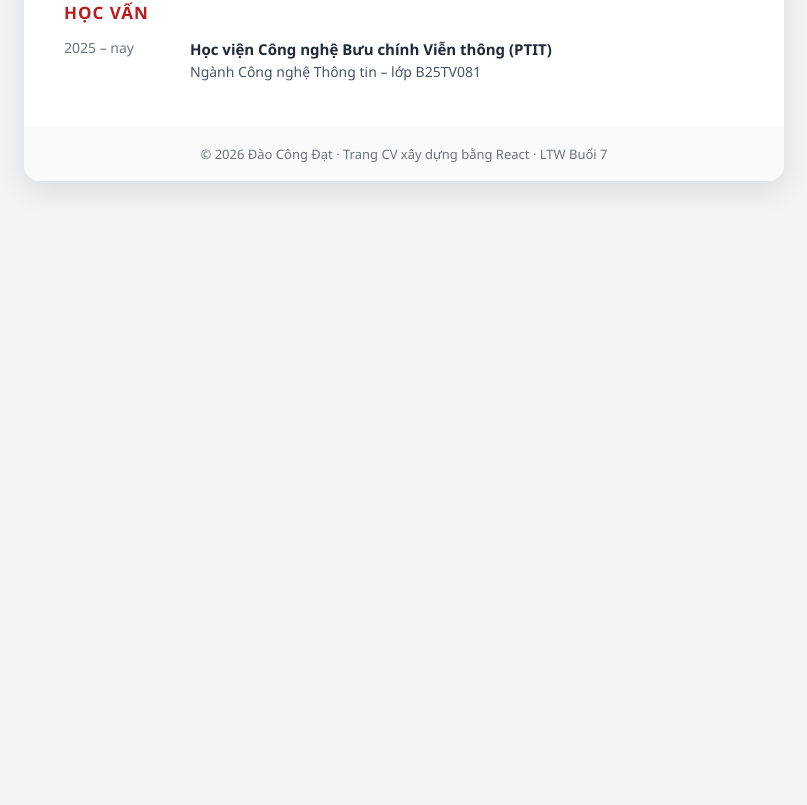
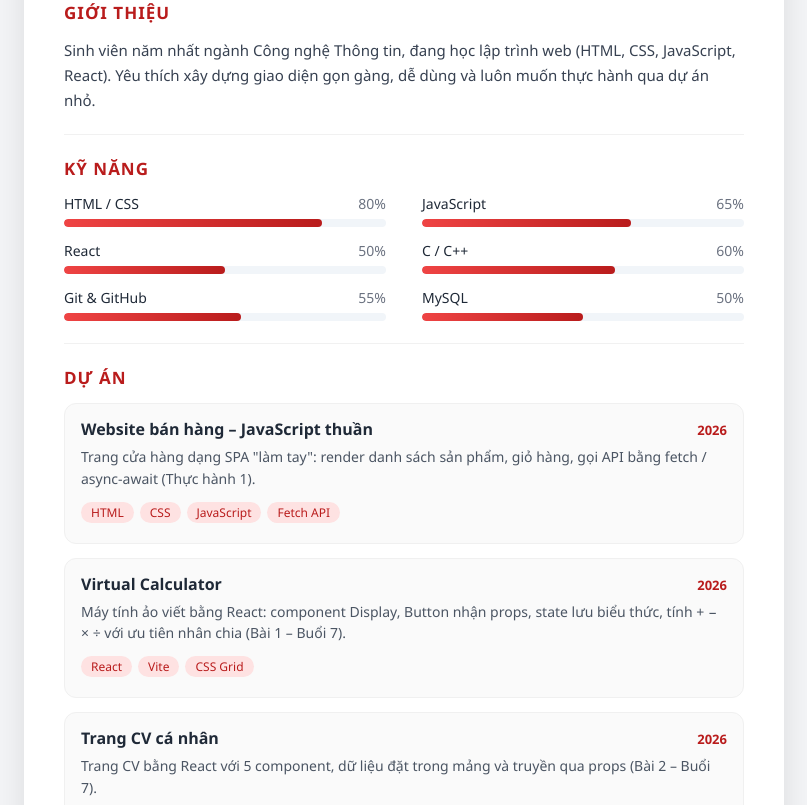
Before and after one commit to Datdaocong/B25DCTV081---BT7, a React (Vite) app: page / in a window 1280 px wide. Shown: the part 335-1140 px from the top of the page, without its empty margins (236-1043 px from the left). Before the commit the page ends 800 px from the top, so only its background shows below. Built offline with nearby package versions, Linux system fonts and the light colour scheme.

Commit message:
Thêm SkillList, ProjectList nhận dữ liệu mảng qua props và dữ liệu CV

```diff
--- a/src/App.css
+++ b/src/App.css
@@ -105,6 +105,105 @@
   font-size: 14px;
 }
 
+/* ===== Giới thiệu ===== */
+.summary {
+  margin: 0;
+  line-height: 1.65;
+  color: #374151;
+  font-size: 15px;
+}
+
+/* ===== Kỹ năng ===== */
+.skill-list {
+  list-style: none;
+  margin: 0;
+  padding: 0;
+  display: grid;
+  grid-template-columns: 1fr 1fr;
+  gap: 14px 36px;
+}
+
+.skill-head {
+  display: flex;
+  justify-content: space-between;
+  font-size: 14px;
+  margin-bottom: 6px;
+}
+
+.skill-percent {
+  color: #6b7280;
+}
+
+.skill-bar {
+  height: 8px;
+  border-radius: 99px;
+  background: #f1f5f9;
+  overflow: hidden;
+}
+
+.skill-bar-fill {
+  height: 100%;
+  border-radius: 99px;
+  background: linear-gradient(90deg, #ef4444, #b91c1c);
+}
+
+/* ===== Dự án ===== */
+.project-list {
+  display: grid;
+  gap: 14px;
+}
+
+.project-card {
+  background: #fafafa;
+  border: 1px solid #f0f0f0;
+  border-radius: 12px;
+  padding: 14px 16px;
+}
+
+.project-head {
+  display: flex;
+  align-items: baseline;
+  justify-content: space-between;
+  gap: 12px;
+}
+
+.project-card h3 {
+  margin: 0;
+  font-size: 16px;
+}
+
+.project-year {
+  color: #b91c1c;
+  font-size: 13px;
+  font-weight: 600;
+}
+
+.project-card p {
+  margin: 6px 0 10px;
+  color: #4b5563;
+  font-size: 14px;
+  line-height: 1.55;
+}
+
+.tech-chip {
+  display: inline-block;
+  margin: 0 6px 6px 0;
+  padding: 2px 10px;
+  border-radius: 99px;
+  background: #fee2e2;
+  color: #b91c1c;
+  font-size: 12px;
+}
+
+/* ===== Ngoại ngữ ===== */
+.lang-list {
+  margin: 0;
+  padding-left: 20px;
+  color: #374151;
+  font-size: 14px;
+  line-height: 1.9;
+}
+
 /* ===== Footer ===== */
 .footer {
   padding: 18px;
--- a/src/App.jsx
+++ b/src/App.jsx
@@ -1,22 +1,10 @@
 import Header from "./components/Header.jsx";
 import Section from "./components/Section.jsx";
+import SkillList from "./components/SkillList.jsx";
+import ProjectList from "./components/ProjectList.jsx";
 import Footer from "./components/Footer.jsx";
+import { profile, skills, projects, education, languages } from "./data/cv.js";
 import "./App.css";
-
-// Dữ liệu tạm thời đặt trong App – commit sau sẽ tách ra file riêng
-const profile = {
-  name: "Đào Công Đạt",
-  title: "Sinh viên Công nghệ Thông tin – Học viện Công nghệ Bưu chính Viễn thông (PTIT)",
-  contacts: ["datdc.b25tv081@stu.ptit.edu.vn", "Hà Nội, Việt Nam"],
-};
-
-const education = [
-  {
-    time: "2025 – nay",
-    school: "Học viện Công nghệ Bưu chính Viễn thông (PTIT)",
-    detail: "Ngành Công nghệ Thông tin – lớp B25TV081",
-  },
-];
 
 export default function App() {
   return (
@@ -24,7 +12,20 @@ export default function App() {
       <Header profile={profile} />
 
       <main className="page-main">
-        {/* Section là khung chung – nội dung bên trong truyền qua children */}
+        {/* Mỗi Section là một khung mục: title truyền qua props,
+            nội dung bên trong cặp thẻ truyền qua children */}
+        <Section title="Giới thiệu">
+          <p className="summary">{profile.summary}</p>
+        </Section>
+
+        <Section title="Kỹ năng">
+          <SkillList skills={skills} />
+        </Section>
+
+        <Section title="Dự án">
+          <ProjectList projects={projects} />
+        </Section>
+
         <Section title="Học vấn">
           {education.map((item) => (
             <div className="edu-row" key={item.school}>
@@ -36,6 +37,16 @@ export default function App() {
             </div>
           ))}
         </Section>
+
+        <Section title="Ngoại ngữ">
+          <ul className="lang-list">
+            {languages.map((lang) => (
+              <li key={lang.name}>
+                <strong>{lang.name}</strong> — {lang.level}
+              </li>
+            ))}
+          </ul>
+        </Section>
       </main>
 
       <Footer name={profile.name} />
--- /dev/null
+++ b/src/components/ProjectList.jsx
@@ -0,0 +1,23 @@
+// ProjectList – nhận mảng dự án qua props, mỗi dự án vẽ một thẻ
+export default function ProjectList({ projects }) {
+  return (
+    <div className="project-list">
+      {projects.map((project) => (
+        <article className="project-card" key={project.id}>
+          <header className="project-head">
+            <h3>{project.name}</h3>
+            <span className="project-year">{project.year}</span>
+          </header>
+          <p>{project.description}</p>
+          <div className="project-tech">
+            {project.tech.map((tech) => (
+              <span className="tech-chip" key={tech}>
+                {tech}
+              </span>
+            ))}
+          </div>
+        </article>
+      ))}
+    </div>
+  );
+}
--- /dev/null
+++ b/src/components/SkillList.jsx
@@ -0,0 +1,18 @@
+// SkillList – nhận mảng kỹ năng qua props và vẽ thanh mức độ cho từng kỹ năng
+export default function SkillList({ skills }) {
+  return (
+    <ul className="skill-list">
+      {skills.map((skill) => (
+        <li className="skill" key={skill.name}>
+          <div className="skill-head">
+            <span>{skill.name}</span>
+            <span className="skill-percent">{skill.level}%</span>
+          </div>
+          <div className="skill-bar">
+            <div className="skill-bar-fill" style={{ width: `${skill.level}%` }} />
+          </div>
+        </li>
+      ))}
+    </ul>
+  );
+}
--- /dev/null
+++ b/src/data/cv.js
@@ -0,0 +1,67 @@
+// Dữ liệu CV gom về một file – App đọc và truyền xuống từng component qua props.
+// Muốn sửa CV chỉ cần sửa file này, không phải sửa component.
+
+export const profile = {
+  name: "Đào Công Đạt",
+  title: "Sinh viên Công nghệ Thông tin – Học viện Công nghệ Bưu chính Viễn thông (PTIT)",
+  summary:
+    "Sinh viên năm nhất ngành Công nghệ Thông tin, đang học lập trình web " +
+    "(HTML, CSS, JavaScript, React). Yêu thích xây dựng giao diện gọn gàng, " +
+    "dễ dùng và luôn muốn thực hành qua dự án nhỏ.",
+  contacts: ["datdc.b25tv081@stu.ptit.edu.vn", "Hà Nội, Việt Nam"],
+};
+
+// Mảng kỹ năng – truyền vào SkillList qua props
+export const skills = [
+  { name: "HTML / CSS", level: 80 },
+  { name: "JavaScript", level: 65 },
+  { name: "React", level: 50 },
+  { name: "C / C++", level: 60 },
+  { name: "Git & GitHub", level: 55 },
+  { name: "MySQL", level: 50 },
+];
+
+// Mảng dự án – truyền vào ProjectList qua props
+export const projects = [
+  {
+    id: 1,
+    name: "Website bán hàng – JavaScript thuần",
+    year: 2026,
+    description:
+      "Trang cửa hàng dạng SPA \"làm tay\": render danh sách sản phẩm, giỏ hàng, " +
+      "gọi API bằng fetch / async-await (Thực hành 1).",
+    tech: ["HTML", "CSS", "JavaScript", "Fetch API"],
+  },
+  {
+    id: 2,
+    name: "Virtual Calculator",
+    year: 2026,
+    description:
+      "Máy tính ảo viết bằng React: component Display, Button nhận props, " +
+      "state lưu biểu thức, tính + − × ÷ với ưu tiên nhân chia (Bài 1 – Buổi 7).",
+    tech: ["React", "Vite", "CSS Grid"],
+  },
+  {
+    id: 3,
+    name: "Trang CV cá nhân",
+    year: 2026,
+    description:
+      "Trang CV bằng React với 5 component, dữ liệu đặt trong mảng và truyền qua props (Bài 2 – Buổi 7).",
+    tech: ["React", "Vite", "props", "children"],
+  },
+];
+
+// Mảng học vấn – render trực tiếp trong App làm nội dung children của Section
+export const education = [
+  {
+    time: "2025 – nay",
+    school: "Học viện Công nghệ Bưu chính Viễn thông (PTIT)",
+    detail: "Ngành Công nghệ Thông tin – lớp B25TV081",
+  },
+];
+
+// Mảng ngoại ngữ – render trực tiếp trong App làm nội dung children của Section
+export const languages = [
+  { name: "Tiếng Việt", level: "Bản ngữ" },
+  { name: "Tiếng Anh", level: "Đọc hiểu tài liệu chuyên ngành" },
+];
```
Also changed, not shown: 1 other file (tests, documents, lock files or other folders).
